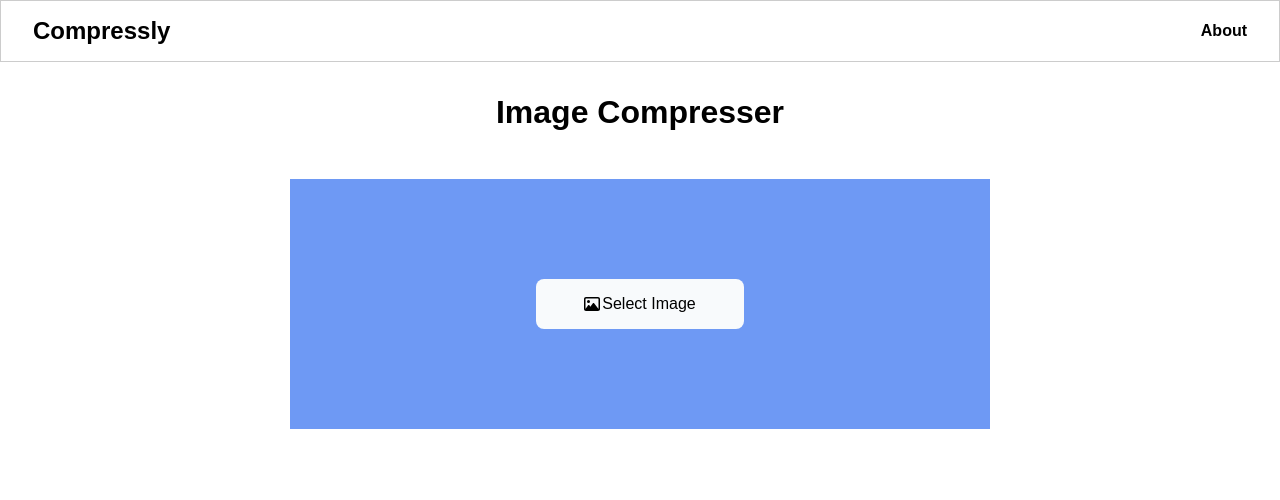
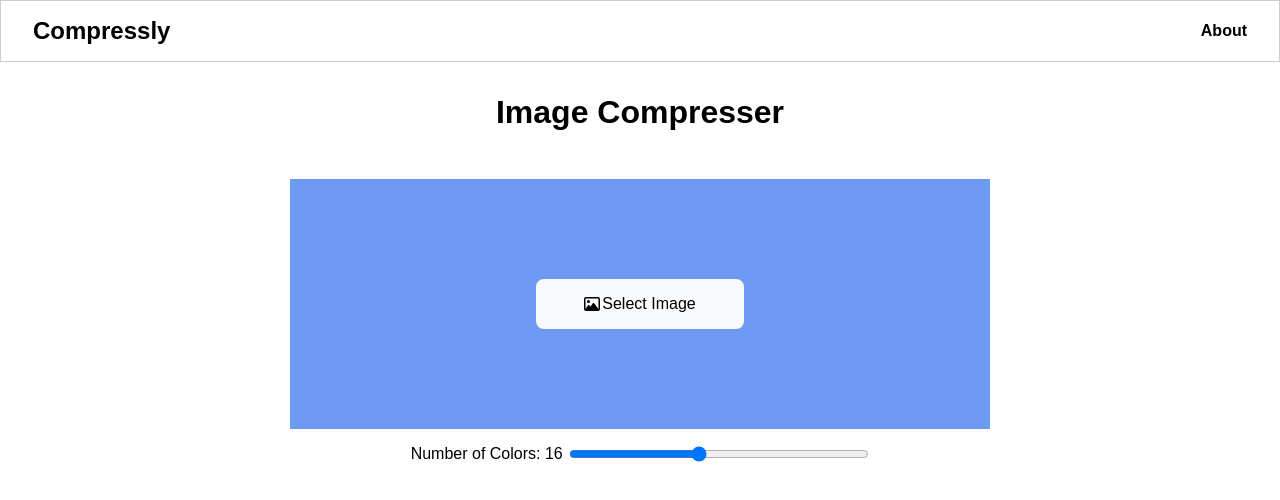
Before and after one commit to SurryaT10/Compressly, a React (Create React App) app in the folder compressly_app/: page / in a window 1280 px wide. Shown: the top 500 px of the page. Built offline with nearby package versions, Linux system fonts and the light colour scheme; a web font is replaced by a local one.

Commit message:
Added slider feature for unique colors

```diff
--- a/compressly_app/src/components/Main.js
+++ b/compressly_app/src/components/Main.js
@@ -10,8 +10,11 @@ function Main() {
     const [compressedImage, setCompressedImage] = useState(null);
     const [metrics, setMetrics] = useState(null);
     const [modal, showModal] = useState(false);
+    const [loading, setLoading] = useState(false);
+    const [colorCountIndex, setColorCountIndex] = useState(3);
 
     const bottomRef = useRef(null); // Ref for scrolling
+    const allowedValues = [2, 4, 8, 16, 32, 64, 128, 256];
 
     const handleFileChange = async (event) => {
         const file = event.target.files[0];
@@ -26,16 +29,22 @@ function Main() {
         // Scroll to the bottom
         setTimeout(() => bottomRef.current?.scrollIntoView({ behavior: "smooth" }), 100);
 
-        await getCompressedImage(file);
+        await getCompressedImage(file, allowedValues[colorCountIndex]);
     };
 
-    const getCompressedImage = async(file) => {
-        console.log(file);
+    const getCompressedImage = async (file, colors) => {
+        setLoading(true);
+        await getImage(file, colors);
+        setLoading(false);
+    }
+
+    const getImage = async(file, colors) => {
         const formData = new FormData();
         formData.append("file", file);
+        formData.append("colors", colors);
 
         try {
-            const response = await fetch("http://127.0.0.1:8000/upload/", {
+            const response = await fetch("http://127.0.0.1:8000/upload", {
                 method: "POST",
                 body: formData,
             });
@@ -66,7 +75,37 @@ function Main() {
             <h1 style={{marginTop:"1em"}}>Image Compresser</h1>
             <div className="container">
                 <input type="file" id="file-input" onChange={handleFileChange} />
-                <label id="file-input-label" htmlFor="file-input"><FaRegImage style={{marginRight:"2px"}} />Select Image</label>
+                <label
+                    id="file-input-label"
+                    htmlFor="file-input"
+                    style={{ opacity: loading ? 0.5 : 1, pointerEvents: loading ? "none" : "auto" }}
+                ><FaRegImage style={{marginRight:"2px"}} />Select Image</label>
+            </div>
+
+            <div className="slider-container">
+                <label htmlFor="color-slider">Number of Colors: {allowedValues[colorCountIndex]}</label>
+                <input
+                    id="color-slider"
+                    type="range"
+                    min="0"
+                    max={allowedValues.length - 1}
+                    step="1"
+                    value={colorCountIndex}
+                    onChange={(e) => setColorCountIndex(parseInt(e.target.value, 10))}
+                    onMouseUp={async () => {
+                        if (image) {
+                            setCompressedImage(null);
+                            await getImage(image, allowedValues[colorCountIndex]);
+                        }
+                    }}
+                    onTouchEnd={async () => {
+                        if (image) {
+                            setCompressedImage(null);
+                            await getImage(image, allowedValues[colorCountIndex]);
+                        }
+                    }}
+                    disabled={loading}
+                />
             </div>
 
             {
@@ -78,11 +117,14 @@ function Main() {
                         </div>
 
                         <div className="preview-container">
-                            <h3>Compressed Image</h3>
+                            { compressedImage ? <h3>Compressed Image</h3> : null }
                             {
                                 compressedImage ? (
                                     <img className="preview-image" src={compressedImage} alt="original-image" />
-                                ) : <p>Compressing...</p>
+                                ) : <div style={{display: "flex", alignItems: "center", justifyContent: "center"}}>
+                                        <div className="loader"></div>
+                                        <p>Compressing...</p>
+                                    </div>
                             }
                         </div>
                     </div>
--- a/compressly_app/src/css/main.css
+++ b/compressly_app/src/css/main.css
@@ -84,3 +84,33 @@
 .button:hover {
     background-color: rgb(194, 213, 254);
 }
+
+.loader {
+    border: 5px solid #f3f3f3;
+    border-top: 5px solid #3498db;
+    border-radius: 50%;
+    width: 30px;
+    height: 30px;
+    margin-right: 3px;
+    animation: spin 2s linear infinite;
+}
+
+@keyframes spin {
+    0% { transform: rotate(0deg); }
+    100% { transform: rotate(360deg); }
+}
+
+.slider-container {
+    width: 800px;
+    margin-top: 1em;
+
+    display: flex;
+    align-items: center;
+    justify-content: center;
+}
+
+#color-slider {
+    width: 300px;
+    margin-left: 0.5em;
+    cursor: pointer;
+}
```
Also changed, not shown: 1 other file (tests, documents, lock files or other folders).
